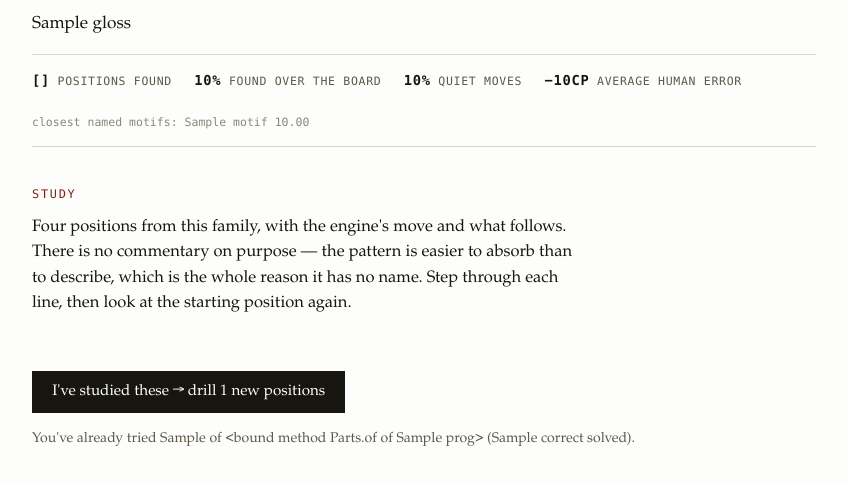
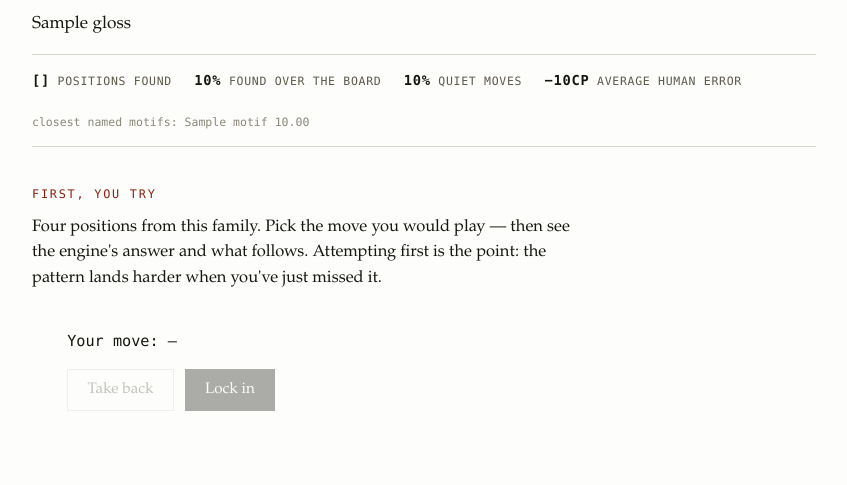
Before and after one commit to sg712/machine-unique-chess, a Flask app: template webapp/templates/concept.html in a window 1280 px wide. Shown: the part 177-662 px from the top of the page, without its empty margins (216-1063 px from the left). Run offline with Flask 3, Linux system fonts and the light colour scheme; the template is opened without the code that fills it: most values are stand-ins (such as "Sample title", 1, 10 or a date in 2020).

Commit message:
Concept flow is now attempt-first: try each study position, see the engine's answer, then study all four together, then test on new positions
This is the transfer protocol from the research made into the product's own
pedagogy — attempting before seeing the answer is what makes the reveal stick.
The try round is fully client-side (answers already ship with the page), so
drill progress stats stay clean.

```diff
--- a/webapp/app.py
+++ b/webapp/app.py
@@ -166,7 +166,14 @@ def concept(cid):
     c = BY_ID[cid]
     code = me()
     p = concept_progress(code)[cid]
-    lines = [frames_of(s["fen"], s["pv"]) for s in c["study"]]
+    lines = []
+    for st in c["study"]:
+        line = frames_of(st["fen"], st["pv"])
+        line.update(board_of(st["fen"]))
+        line["best"] = st["best"]
+        line["best_san"] = st["best_san"]
+        line["p_best"] = st.get("p_best", 0)
+        lines.append(line)
     return render_template("concept.html", c=c, lines=lines, pieces=PIECES,
                            prog=p, code=code)
 
--- a/webapp/templates/concept.html
+++ b/webapp/templates/concept.html
@@ -15,25 +15,60 @@
     {% for m, v in c.signature.top_motifs %}{{ m }} {{ '%.2f'|format(v) }}{% if not loop.last %} &middot; {% endif %}{% endfor %}</span>
 </div>
 
-<h2>Study</h2>
-<p>Four positions from this family, with the engine's move and what follows. There is no
-commentary on purpose — the pattern is easier to absorb than to describe, which is the
-whole reason it has no name. Step through each line, then look at the starting position again.</p>
+<div id="tryStage">
+  <h2>First, you try</h2>
+  <p>Four positions from this family. Pick the move you would play — then see the engine's
+  answer and what follows. Attempting first is the point: the pattern lands harder when
+  you've just missed it.</p>
+
+  <div class="stage trybox">
+    <div id="tryboard"></div>
+    <div class="side">
+      <p class="stm" id="trystm"></p>
+      <p class="pickline">Your move: <span id="trypick">&mdash;</span></p>
+      <div class="row" id="tryrow">
+        <button class="btn ghost" id="tryundo" disabled>Take back</button>
+        <button class="btn p" id="trylock" disabled>Lock in</button>
+      </div>
+      <div id="tryfb" style="display:none">
+        <p class="verdict" id="tryverdict"></p>
+        <p id="tryline"></p>
+        <p class="mv" id="trymoves"></p>
+        <div class="row"><button class="btn p" id="trynext">Next position &rarr;</button></div>
+      </div>
+      <div class="tally" id="trytally"></div>
+      <p class="counter" id="trycounter"></p>
+    </div>
+  </div>
+</div>
+
+<div id="studyStage" style="display:none">
+  <h2>Now study them together</h2>
+  <p>The same four positions, side by side, each with the engine's move and what follows.
+  There is no commentary on purpose — the pattern is easier to absorb than to describe,
+  which is the whole reason it has no name. Step through each line, then look at the
+  starting positions again.</p>
 
   <div class="protos" id="protos"></div>
 
   <form method="post" action="{{ url_for('mark_studied', cid=c.id) }}" class="cta">
-  <button class="btn p" type="submit">I've studied these &rarr; drill {{ c.drill|length }} new positions</button>
+    <button class="btn p" type="submit">I've studied these &rarr; test on {{ c.drill|length }} new positions</button>
     {% if prog.n %}<span class="small">You've already tried {{ prog.n }} of {{ prog.of }}
       ({{ prog.correct }} solved).</span>{% endif %}
   </form>
+  <p class="small"><a href="#" id="redo">Redo the try round</a></p>
+</div>
 
 <script type="module">
 import { Board } from "{{ url_for('static', filename='board.js') }}";
 const LINES = {{ lines|tojson }};
 const PIECES = {{ pieces|tojson }};
+const KEY = "mu_tried_{{ c.id }}";
+
+// ── stage 2: the study grid (unchanged behaviour) ─────────────────────────────
+function buildStudy() {
   const wrap = document.getElementById("protos");
-
+  if (wrap.childElementCount) return;
   LINES.forEach((line) => {
     const box = document.createElement("div");
     box.className = "proto";
@@ -48,7 +83,6 @@ LINES.forEach((line) => {
     mv.innerHTML = line.sans.map((s, k) => `<button data-go="${k + 1}">${s}</button>`).join(" ");
     box.append(bd, ctl, mv);
     wrap.appendChild(box);
-
     const board = new Board(bd, { pieces: PIECES, orientation: line.orientation });
     let cur = 0;
     const show = (n) => {
@@ -64,5 +98,103 @@ LINES.forEach((line) => {
       b.addEventListener("click", () => show(+b.dataset.go)));
     show(0);
   });
+}
+
+function showStudy() {
+  document.getElementById("tryStage").style.display = "none";
+  document.getElementById("studyStage").style.display = "";
+  buildStudy();
+}
+
+// ── stage 1: try each position before seeing the answer ───────────────────────
+const tryEl = document.getElementById("tryboard");
+const tally = document.getElementById("trytally");
+LINES.forEach(() => { const i = document.createElement("i"); tally.appendChild(i); });
+
+let idx = 0, picked = null, board = null;
+const pickEl = document.getElementById("trypick");
+const lock = document.getElementById("trylock");
+const undo = document.getElementById("tryundo");
+const pct = (x) => (x * 100).toFixed(x >= 0.1 ? 0 : 1) + "%";
+
+function loadTry() {
+  const line = LINES[idx];
+  tryEl.innerHTML = "";
+  board = new Board(tryEl, {
+    pieces: PIECES, orientation: line.orientation, interactive: true,
+    onSelect: ({ from, to }) => {
+      picked = from + to;
+      pickEl.textContent = from + " → " + to;
+      lock.disabled = false; undo.disabled = false;
+    },
+  });
+  board.setLegal(line.legal);
+  board.setPosition(line.fen);
+  document.getElementById("trystm").textContent = line.stm + " to move.";
+  document.getElementById("trycounter").textContent = `Position ${idx + 1} of ${LINES.length}`;
+  picked = null; pickEl.innerHTML = "&mdash;";
+  lock.disabled = true; undo.disabled = true;
+  document.getElementById("tryrow").style.display = "flex";
+  document.getElementById("tryfb").style.display = "none";
+}
+
+undo.addEventListener("click", () => {
+  board.setPosition(LINES[idx].fen);
+  picked = null; pickEl.innerHTML = "&mdash;";
+  lock.disabled = true; undo.disabled = true;
+});
+
+lock.addEventListener("click", () => {
+  if (!picked) return;
+  const line = LINES[idx];
+  const hit = picked === line.best;
+  tally.children[idx].classList.add(hit ? "hit" : "done");
+  document.getElementById("tryrow").style.display = "none";
+  const v = document.getElementById("tryverdict");
+  v.textContent = hit ? "You found it." : "Not the engine's move.";
+  v.className = "verdict " + (hit ? "good" : "bad");
+  document.getElementById("tryline").innerHTML =
+    `The engine plays <b>${line.best_san}</b>` +
+    (line.p_best ? ` — Maia gives it ${pct(line.p_best)} at 1900.` : ".") +
+    ` Step through what follows:`;
+
+  // turn the board into a line viewer, starting after the engine's move
+  const mv = document.getElementById("trymoves");
+  mv.innerHTML = line.sans.map((s, k) => `<button data-go="${k + 1}">${s}</button>`).join(" ");
+  let cur = 1;
+  const show = (n) => {
+    cur = Math.max(0, Math.min(line.frames.length - 1, n));
+    const f = line.frames[cur];
+    board.setPosition(f.fen, f.last);
+    mv.querySelectorAll("button").forEach((b, k) => b.classList.toggle("cur", k === cur - 1));
+  };
+  board.setLegal([]);
+  mv.querySelectorAll("button").forEach(b =>
+    b.addEventListener("click", () => show(+b.dataset.go)));
+  show(1);
+  document.getElementById("tryfb").style.display = "";
+  document.getElementById("trynext").textContent =
+    idx + 1 < LINES.length ? "Next position →" : "Study them together →";
+});
+
+document.getElementById("trynext").addEventListener("click", () => {
+  idx += 1;
+  if (idx >= LINES.length) {
+    localStorage.setItem(KEY, "1");
+    showStudy();
+  } else loadTry();
+});
+
+document.getElementById("redo").addEventListener("click", (e) => {
+  e.preventDefault();
+  localStorage.removeItem(KEY);
+  idx = 0;
+  document.getElementById("studyStage").style.display = "none";
+  document.getElementById("tryStage").style.display = "";
+  tally.querySelectorAll("i").forEach(i => i.className = "");
+  loadTry();
+});
+
+if (localStorage.getItem(KEY)) showStudy(); else loadTry();
 </script>
 {% endblock %}
```
Lines whose indentation alone changed are shown as unchanged.
